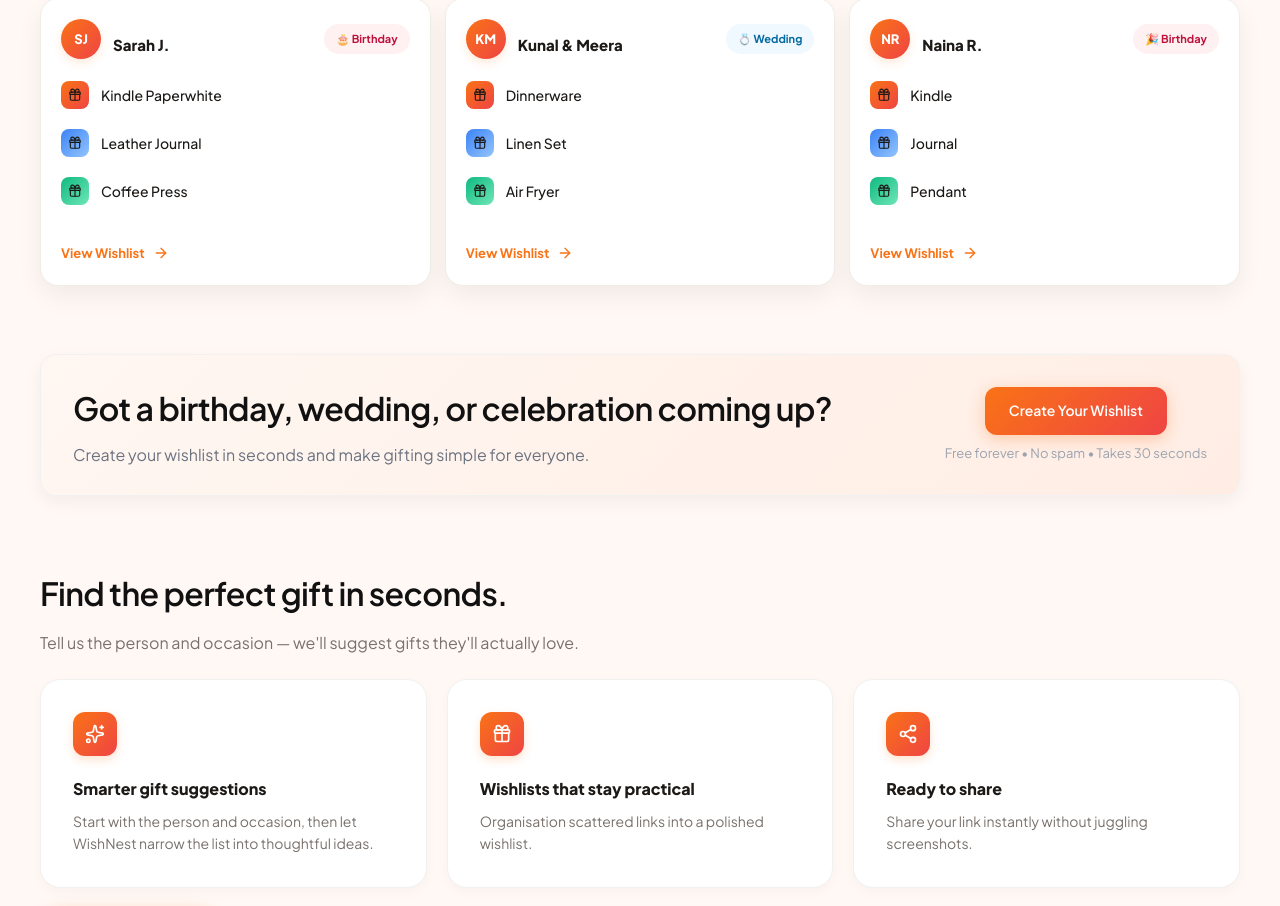
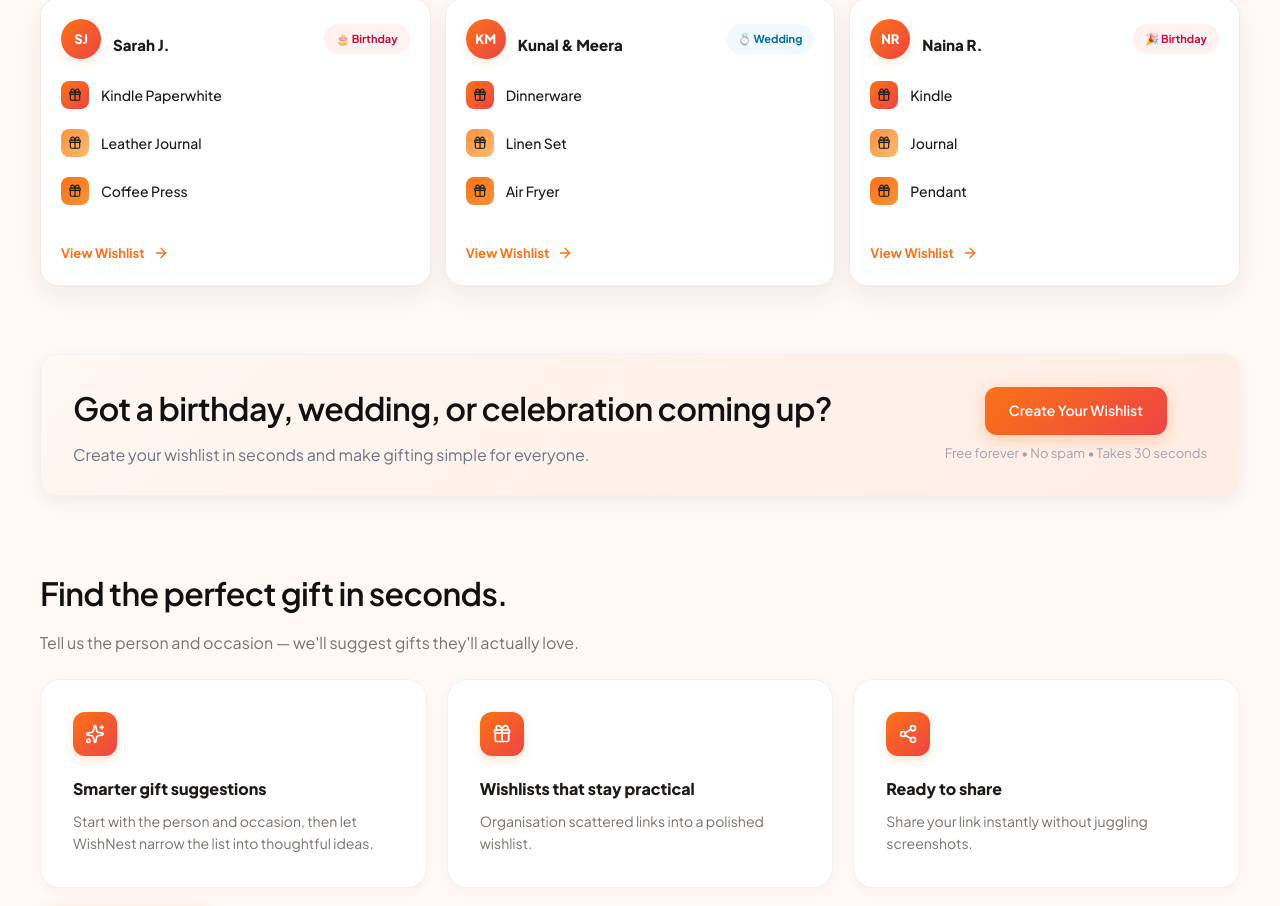
Before and after one commit to Yatish05/wishnest, a React (Vite) app: page / in a window 1280 px wide. Shown: the part 1851-2757 px from the top of the page. Built offline with nearby package versions, Linux system fonts and the light colour scheme; no server answers.

Commit message:
style: update community feed gift thumbnails to match brand colors

```diff
--- a/src/pages/LandingPage.css
+++ b/src/pages/LandingPage.css
@@ -453,9 +453,9 @@
   flex-shrink: 0;
 }
 
-.landing-feed-item__thumb--1 { background: linear-gradient(135deg, #f97316, #ef4444); }
-.landing-feed-item__thumb--2 { background: linear-gradient(135deg, #3b82f6, #93c5fd); }
-.landing-feed-item__thumb--3 { background: linear-gradient(135deg, #10b981, #6ee7b7); }
+.landing-feed-item__thumb--1 { background: var(--color-brand-gradient); }
+.landing-feed-item__thumb--2 { background: linear-gradient(135deg, #fb923c, #fdba74); }
+.landing-feed-item__thumb--3 { background: linear-gradient(135deg, #f97316, #fb923c); }
 
 .landing-nudge {
   padding: 32px 0 64px;
```
